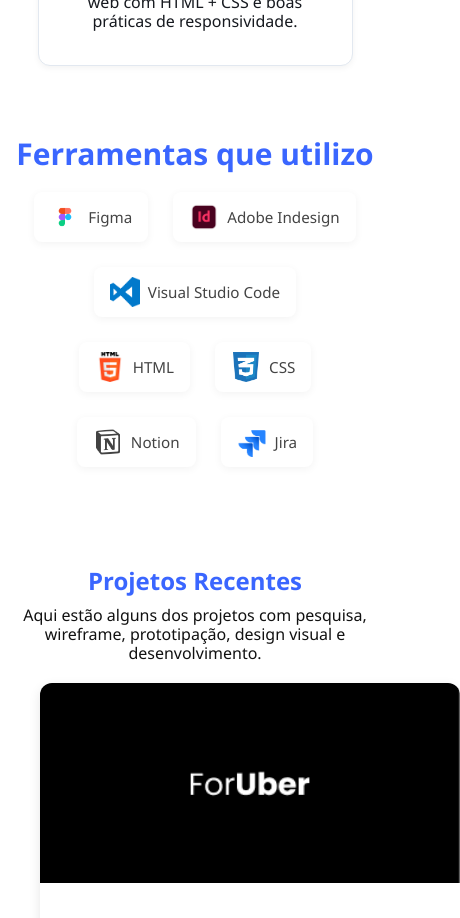
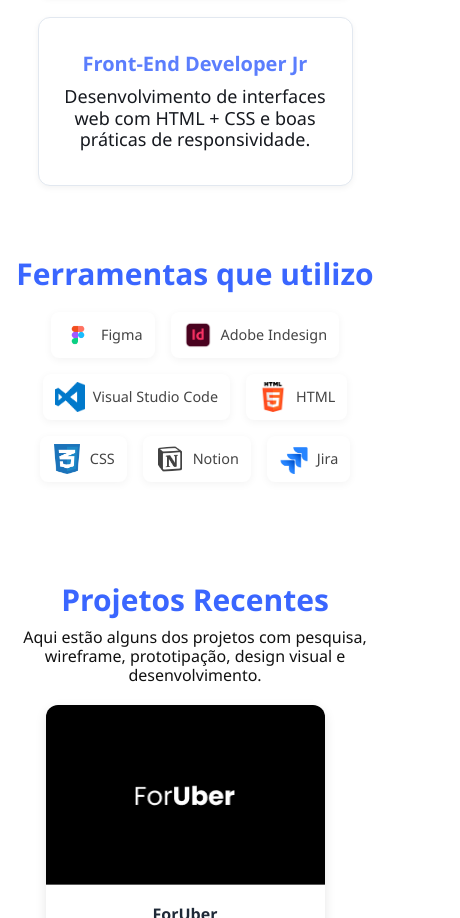
Before and after one commit to alanteixeira87/Portfolio, a plain HTML site: page index.html in a window 390 px wide. Shown: the part 1082-2000 px from the top of the page, 460 px wide, since content can reach past the window. Drawn offline with Linux system fonts and the light colour scheme.

Commit message:
primeirocommit

```diff
--- a/Css/Style.css
+++ b/Css/Style.css
@@ -1,4 +1,3 @@
-/* RESET */
   * {
     margin: 0;
     padding: 0;
@@ -161,28 +160,38 @@
   .project-list {
     display: flex;
     flex-wrap: wrap;
+
     gap: 20px;
     padding: 40px 20px;
     margin: auto;
     justify-content: center;
   }
 
+  .project-list {
+  display: flex;
+  flex-wrap: wrap;
+  justify-content: center;
+
+
+}
+
 .project-card {
   display: flex;
-  flex-wrap: wrap;
-  position: relative;
-  width: 320px;
+  flex-direction: column;
+  width: 350px;
   border-radius: 12px;
   overflow: hidden;
   box-shadow: 0 4px 12px rgba(0, 0, 0, 0.1);
-  font-family: sans-serif;
   background: white;
   color: #000;
+  padding-bottom: 20px;
+
+
 }
 
 .project-card img {
   width: 100%;
-  height: auto;
+  height: 180px;
   object-fit: cover;
   display: block;
 }
@@ -197,15 +206,16 @@
   color: #1F2937;
   font-size: 16px;
   margin-top: 20px;
-  padding-bottom: 10px;
+  padding: 0 10px 10px;
+  text-align: center;
 }
 
 .project-list p {
-  padding: 10px;
+  padding: 0 10px 10px;
   font-size: 14px;
   color: #4B5563;
+  text-align: center;
 }
-
   .contato h2 {
     color: #3a66ff;
     padding: 8px;
@@ -254,43 +264,51 @@
     font-size: 1.2rem;
   }
 
-/* RESPONSIVIDADE AJUSTADA */
+
+
+  /* ========================= */
 @media (max-width: 768px) {
   .top-nav {
     flex-direction: column;
-    gap: 15px;
+    align-items: center;
+    text-align: center;
+  }
+
+  .top-nav nav {
+    margin-top: 10px;
+    width: 100%;
+    justify-content: center;
   }
 
   .hero {
     flex-direction: column;
     text-align: center;
-    padding: 40px 20px;
+  }
+
+  .profile-pic {
+    display: none;
   }
 
   .hero-text h1 {
-    font-size: 36px;
+    font-size: 32px;
   }
 
   .hero-text p {
     font-size: 18px;
   }
 
-  .profile-pic {
-    display: none; /* Oculta imagem no mobile */
-  }
-
   .cards {
-    flex-direction: column; /* Coloca os cards um abaixo do outro */
+    flex-direction: column;
     align-items: center;
   }
 
   .card {
     width: 90%;
+    max-width: 340px;
   }
 
   .project-list {
-    flex-direction: column; /* Coloca os projetos um abaixo do outro */
-    align-items: center;
+    grid-template-columns: 1fr;
     padding: 20px;
   }
 
@@ -298,84 +316,16 @@
     width: 90%;
   }
 
-  .project-card {
-  display: flex;
-  flex-wrap: wrap;
-  position: relative;
-  width: 420px;
-  height: 350px;
-  border-radius: 12px;
-  overflow: hidden;
-  box-shadow: 0 4px 12px rgba(0, 0, 0, 0.1);
-  font-family: sans-serif;
-  background: white;
-  color: #000;
-
+  .icons {
+    gap: 16px;
   }
 
-.project-card img {
-  width: 100%;
-  height: 200px;
-  object-fit: cover;
-  display: block;
-  text-align: center;
+  .icons span {
+    padding: 8px 12px;
+    font-size: 0.9rem;
+  }
+
+  form {
+    padding: 0 10px;
   }
 }
-
-@media (max-width: 480px) {
-  .hero-text h1 {
-    font-size: 28px;
-  }
-
-  .hero-text p {
-    font-size: 16px;
-  }
-
-  .btn {
-    padding: 12px 20px;
-    font-size: 14px;
-  }
-
-  .habilidades h2,
-  .projetos h2,
-  .contato h2 {
-    font-size: 24px;
-  }
-
-  .habilidades p,
-  .contato p {
-    font-size: 16px;
-  }
-
-  .project-list h3 {
-    font-size: 14px;
-  }
-
-  .project-list p {
-    font-size: 12px;
-  }
-
-
-.project-card {
-  display: flex;
-  flex-wrap: wrap;
-  position: relative;
-  height: 400px;
-  border-radius: 12px;
-  overflow: hidden;
-  box-shadow: 0 4px 12px rgba(0, 0, 0, 0.1);
-  font-family: sans-serif;
-  background: white;
-  color: #000;
-
-}
-
-.project-card img {
-  width: 100%;
-  height: 200px;
-  object-fit: cover;
-  display: block;
-  text-align: center;
-}
-
-}
```
Lines whose indentation alone changed are shown as unchanged.
